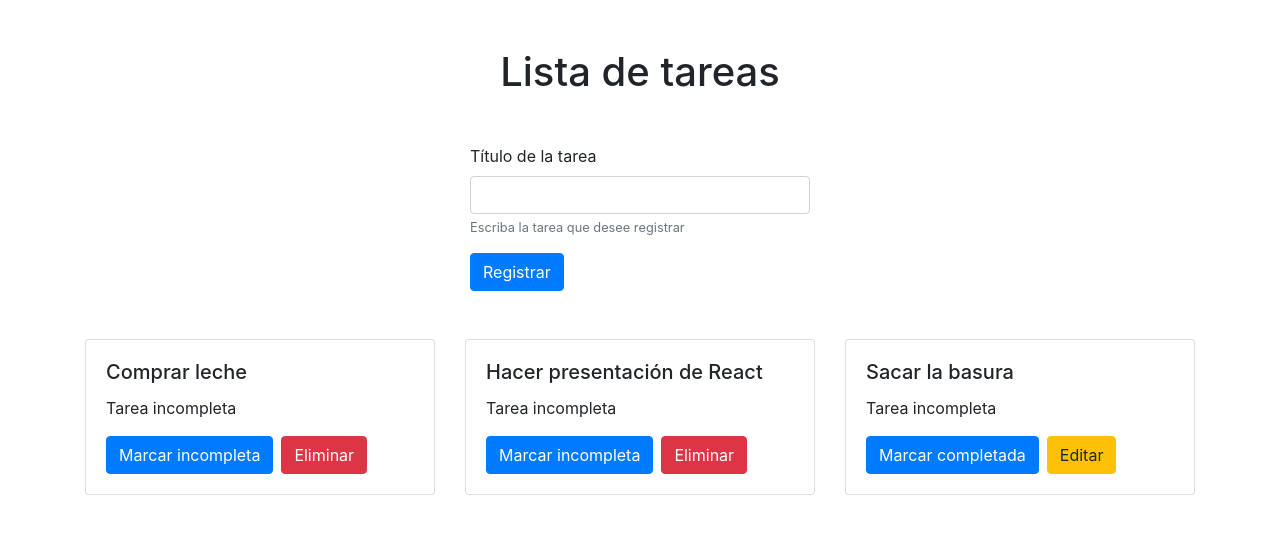
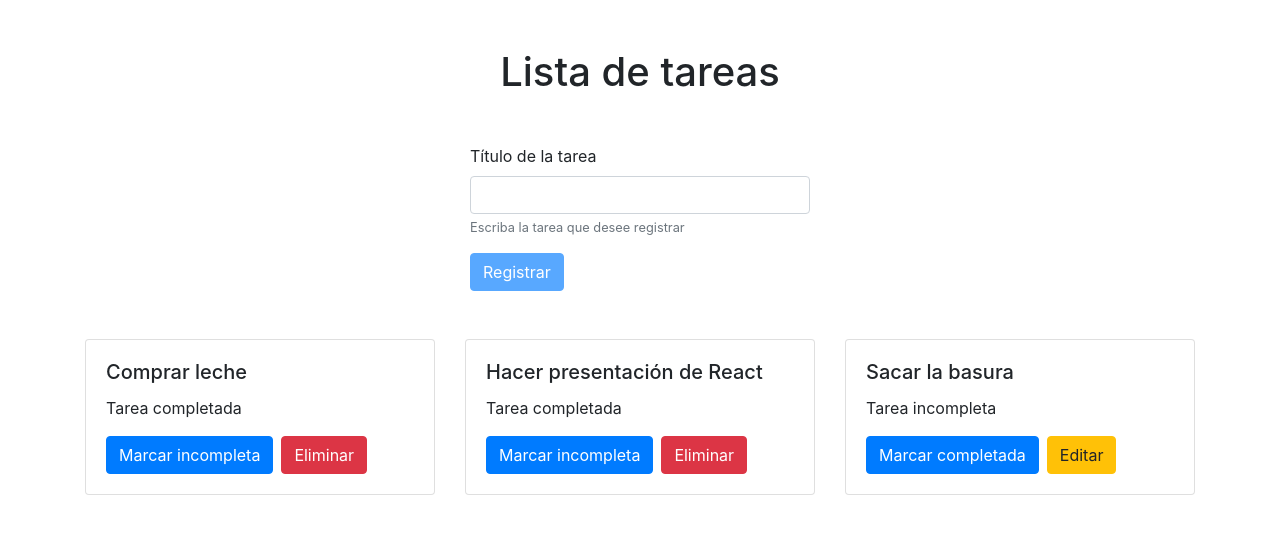
Before and after one commit to BrigitteNikoll/TodoTask-, a React (Create React App) app: page / in a window 1280 px wide. Shown: the top 534 px of the page. Built offline with nearby package versions, Linux system fonts and the light colour scheme.

Commit message:
Adding edit function

```diff
--- a/src/components/formulario.js
+++ b/src/components/formulario.js
@@ -1,25 +1,54 @@
-import React, {useState} from "react";
+import React, { useState, useEffect } from "react";
 
-const Formulario = ({handleRegister}) => {
-
-  const [titulo, setTitulo] = useState("")
+const Formulario = ({
+  handleRegister,
+  editable,
+  handleEditar,
+}) => {
+  const [titulo, setTitulo] = useState("");
 
   const handleClick = (e) => {
-    e.preventDefault()
-    handleRegister(titulo)
-  }
+    e.preventDefault();
+
+    if (!editable) {
+      handleRegister(titulo);
+    } else {
+      handleEditar({
+        id: editable.id,
+        titulo: titulo,
+        completado: editable.completado,
+      });
+    }
+    setTitulo("");
+  };
+
+  useEffect(() => {
+    if (editable) {
+      setTitulo(editable.titulo);
+    }
+  }, [editable]);
 
   return (
     <form className="col-4 ml-auto mr-auto mb-5">
       <div className="form-group">
         <label>Título de la tarea</label>
-        <input type="text" className="form-control" value={titulo} onChange={(e) => setTitulo(e.target.value)}/>
+        <input
+          type="text"
+          className="form-control"
+          value={titulo}
+          onChange={(e) => setTitulo(e.target.value)}
+        />
         <small className="form-text text-muted">
           Escriba la tarea que desee registrar
         </small>
       </div>
-      <button className="btn btn-primary" type="submit" onClick={handleClick}>
-        Registrar
+      <button
+        className={editable ? "btn btn-warning" : "btn btn-primary"}
+        type="submit"
+        onClick={handleClick}
+        disabled={!titulo}
+      >
+        {editable ? "Editar" : "Registrar"}
       </button>
     </form>
   );
--- a/src/components/listaTareas.js
+++ b/src/components/listaTareas.js
@@ -1,6 +1,11 @@
 import React from "react";
 
-const listaTareas = ({ listaTareas, handleToggle, handleEliminar }) => {
+const listaTareas = ({
+  listaTareas,
+  handleToggle,
+  handleEliminar,
+  recibirEditable,
+}) => {
   const botonIncompleta = (id) => (
     <button className="btn btn-primary mr-2" onClick={() => handleToggle(id)}>
       Marcar incompleta
@@ -13,7 +18,11 @@ const listaTareas = ({ listaTareas, handleToggle, handleEliminar }) => {
     </button>
   );
 
-  const botonEditar = <button className="btn btn-warning">Editar</button>;
+  const botonEditar = (tarea) => (
+    <button className="btn btn-warning" onClick={() => recibirEditable(tarea)}>
+      Editar
+    </button>
+  );
 
   const botonEliminar = (id) => (
     <button className="btn btn-danger" onClick={() => handleEliminar(id)}>
@@ -29,12 +38,12 @@ const listaTareas = ({ listaTareas, handleToggle, handleEliminar }) => {
             <div className="card-body">
               <h5 className="card-title">{tarea.titulo}</h5>
               <p className="card-text">
-                {tarea.competado ? "Tarea completada" : "Tarea incompleta"}
+                {tarea.completado ? "Tarea completada" : "Tarea incompleta"}
               </p>
               {tarea.completado
                 ? botonIncompleta(tarea.id)
                 : botonCompleta(tarea.id)}
-              {tarea.completado ? botonEliminar(tarea.id) : botonEditar}
+              {tarea.completado ? botonEliminar(tarea.id) : botonEditar(tarea)}
             </div>
           </div>
         </div>
--- a/src/pages/principal.js
+++ b/src/pages/principal.js
@@ -6,6 +6,7 @@ import tareas from "../utils/tareas";
 const Principal = () => {
   //Estados del componente
   const [listaTareas, setListaTareas] = useState([]);
+  const [editable, setEditable] = useState(null);
 
   //Ciclo de vida con useEffect
   useEffect(() => {
@@ -17,36 +18,62 @@ const Principal = () => {
     console.log("Agregando tarea");
     const ultimoId = listaTareas[listaTareas.length - 1].id;
 
-    setListaTareas([
-      ...listaTareas,
+    setListaTareas((estadoPrevio) => [
+      ...estadoPrevio,
       { id: ultimoId + 1, titulo: tarea, completado: false },
     ]);
   };
 
   //Función para cambiar el estado de una tarea
   const handleToggle = (id) => {
-    const nuevaTarea = listaTareas.map((tarea) =>
+    const nuevaLista = listaTareas.map((tarea) =>
       tarea.id === id ? { ...tarea, completado: !tarea.completado } : tarea
     );
-    setListaTareas(nuevaTarea);
+    setListaTareas(nuevaLista);
   };
 
   //Función para eliminar una tarea
   const handleEliminar = (id) => {
-    const getId = listaTareas
+    const nuevaLista = listaTareas
       .map((tarea) => (tarea.id === id ? null : tarea))
       .filter((tarea) => tarea != null);
-    setListaTareas(getId);
+    setListaTareas(nuevaLista);
   };
+
+  //Función para recibir la tarea que se va a editar
+  const recibirEditable = (tarea) => {
+    setEditable(tarea);
+  };
+
+  //Función para editar una tarea
+  const handleEditar = (nuevaTarea) => {
+    const nuevaLista = listaTareas.map((tarea) =>
+      tarea.id === nuevaTarea.id
+        ? {
+            id: nuevaTarea.id,
+            titulo: nuevaTarea.titulo,
+            completado: nuevaTarea.completado,
+          }
+        : tarea
+    );
+    setListaTareas(nuevaLista);
+    setEditable(nuevaLista);
+  };
+
   return (
     <>
       <div className="container">
         <h1 className="text-center mt-5 mb-5">Lista de tareas</h1>
-        <Formulario handleRegister={handleRegister} />
+        <Formulario
+          handleRegister={handleRegister}
+          editable={editable}
+          handleEditar={handleEditar}
+        />
         <ListaTareas
           listaTareas={listaTareas}
           handleToggle={handleToggle}
           handleEliminar={handleEliminar}
+          recibirEditable={recibirEditable}
         />
       </div>
     </>
```
